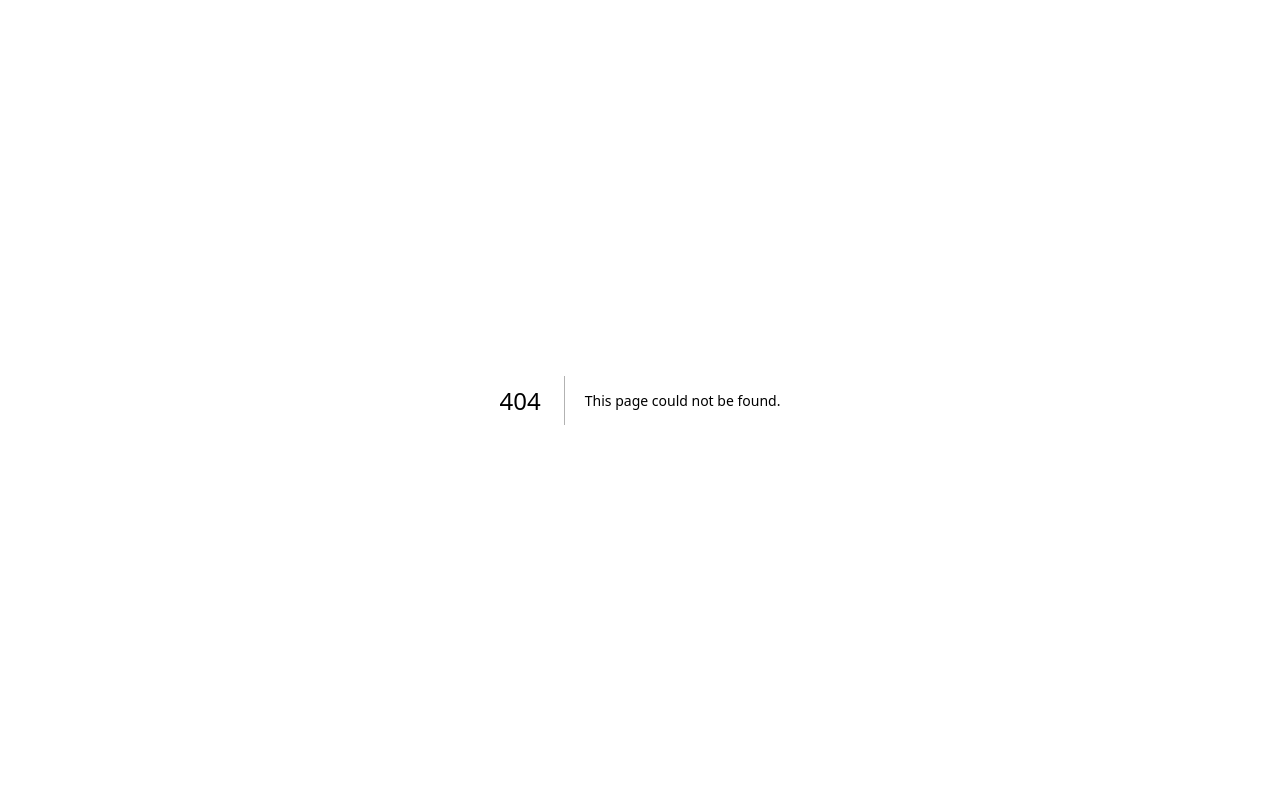
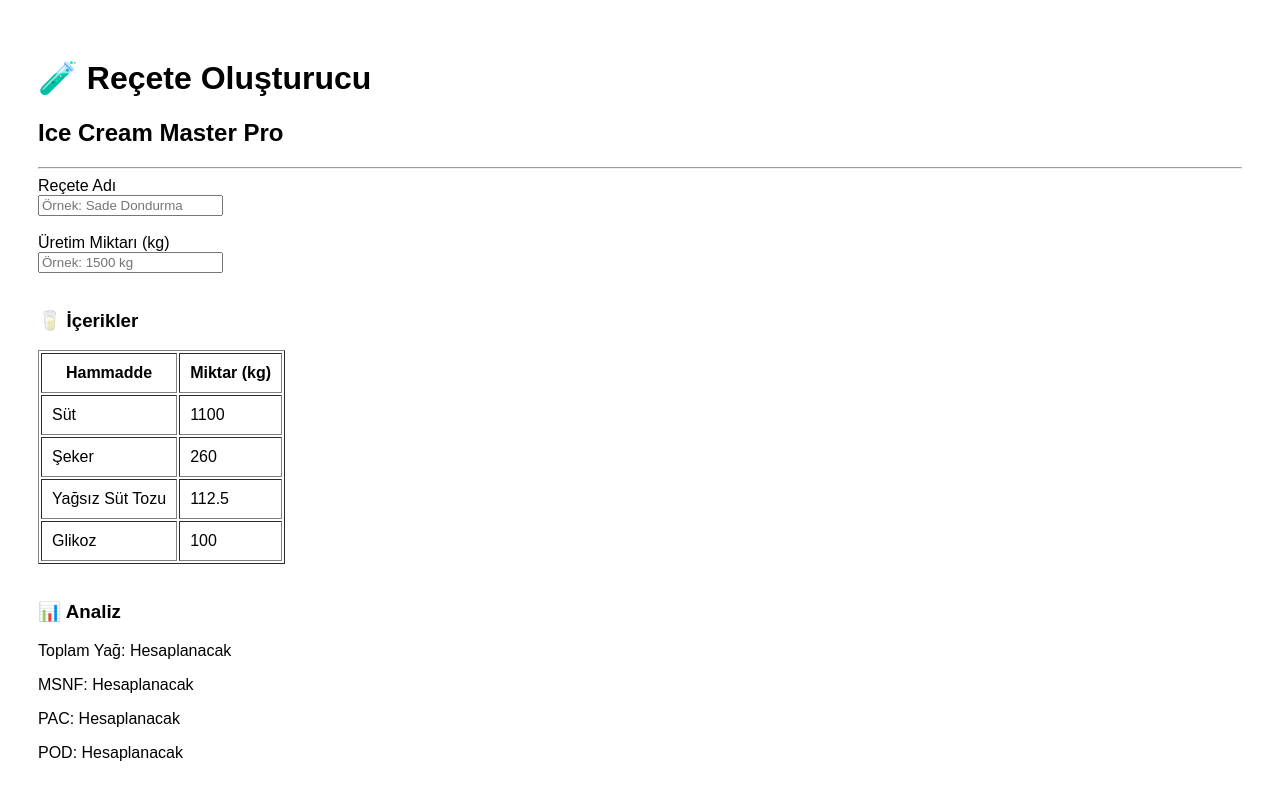
Before and after one commit to saadet0125-0125/Ice-Cream-Master-Pro, a Next.js app: page /recipe in a window 1280 px wide. Before the commit this address had no page. Shown: the top 800 px of the page. Built offline with nearby package versions, Linux system fonts and the light colour scheme.

Commit message:
Create page.tsx

```diff
--- /dev/null
+++ b/app/recipe/page.tsx
@@ -0,0 +1,97 @@
+"use client";
+
+import { useState } from "react";
+
+export default function RecipePage() {
+
+  const [recipeName, setRecipeName] = useState("");
+  const [amount, setAmount] = useState("");
+
+  const [ingredients, setIngredients] = useState([
+    {
+      name: "Süt",
+      kg: 1100,
+    },
+    {
+      name: "Şeker",
+      kg: 260,
+    },
+    {
+      name: "Yağsız Süt Tozu",
+      kg: 112.5,
+    },
+    {
+      name: "Glikoz",
+      kg: 100,
+    },
+  ]);
+
+  return (
+    <main style={{padding:30,fontFamily:"Arial"}}>
+
+      <h1>🧪 Reçete Oluşturucu</h1>
+      <h2>Ice Cream Master Pro</h2>
+
+      <hr />
+
+      <label>Reçete Adı</label>
+      <br />
+
+      <input
+        placeholder="Örnek: Sade Dondurma"
+        value={recipeName}
+        onChange={(e)=>setRecipeName(e.target.value)}
+      />
+
+      <br /><br />
+
+      <label>Üretim Miktarı (kg)</label>
+      <br />
+
+      <input
+        placeholder="Örnek: 1500 kg"
+        value={amount}
+        onChange={(e)=>setAmount(e.target.value)}
+      />
+
+      <br /><br />
+
+      <h3>🥛 İçerikler</h3>
+
+      <table border={1} cellPadding={10}>
+
+        <thead>
+          <tr>
+            <th>Hammadde</th>
+            <th>Miktar (kg)</th>
+          </tr>
+        </thead>
+
+        <tbody>
+
+        {ingredients.map((item,index)=>(
+
+          <tr key={index}>
+            <td>{item.name}</td>
+            <td>{item.kg}</td>
+          </tr>
+
+        ))}
+
+        </tbody>
+
+      </table>
+
+
+      <br />
+
+      <h3>📊 Analiz</h3>
+
+      <p>Toplam Yağ: Hesaplanacak</p>
+      <p>MSNF: Hesaplanacak</p>
+      <p>PAC: Hesaplanacak</p>
+      <p>POD: Hesaplanacak</p>
+
+    </main>
+  );
+}
```
